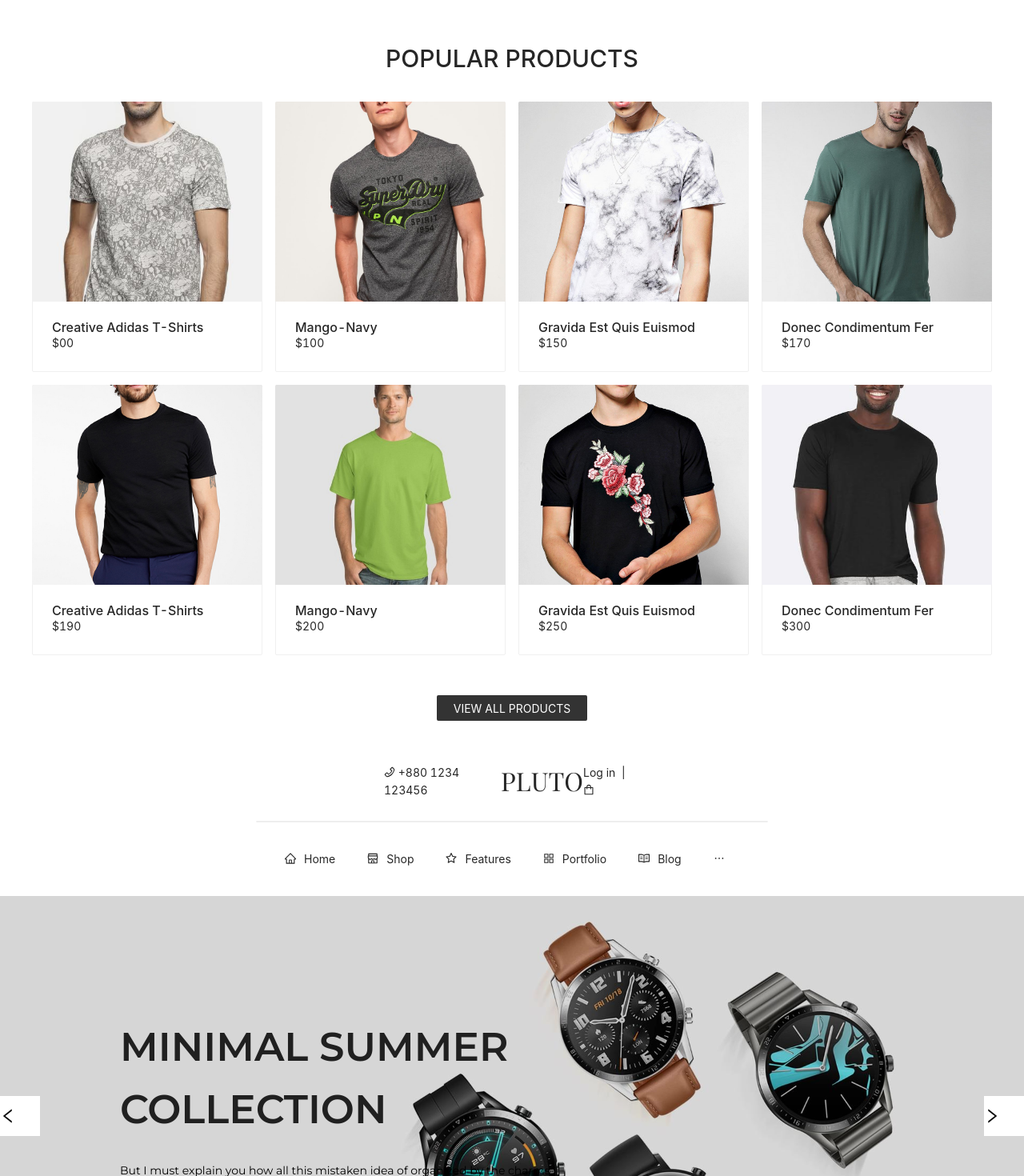
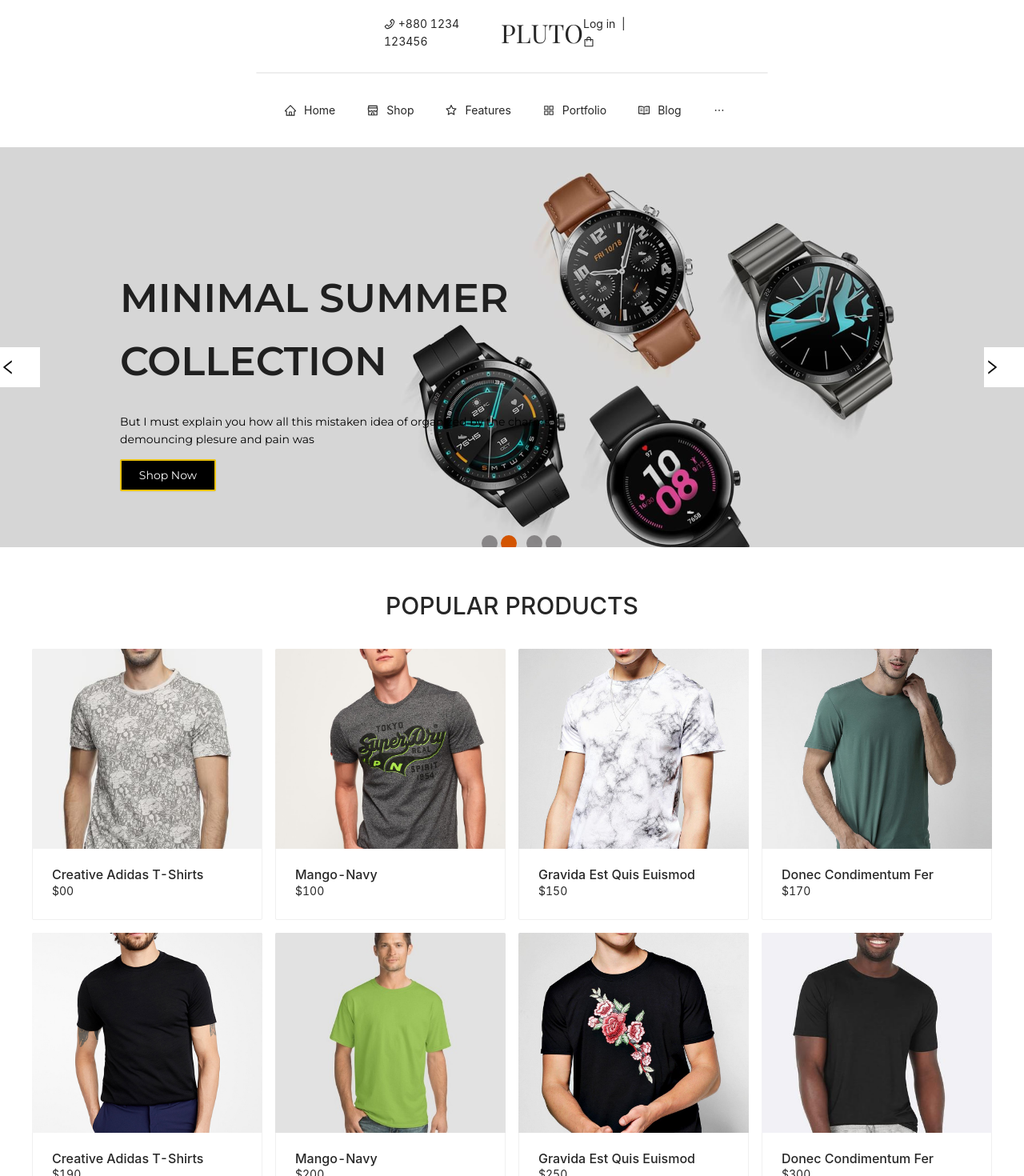
Before and after one commit to Alamin02/pluto, a React (Create React App) app: page / in a window 1280 px wide. Shown: the top 1470 px of the page at 80% size. Built offline with nearby package versions, Linux system fonts and the light colour scheme; a web font is replaced by a local one.

Commit message:
Change order

```diff
--- a/src/App.js
+++ b/src/App.js
@@ -1,7 +1,6 @@
-
-import React from 'react';
-import 'antd/dist/antd.css';
-import Features from './components/popular-products/Features'
+import React from "react";
+import "antd/dist/antd.css";
+import Features from "./components/popular-products/Features";
 
 import "antd/dist/antd.css";
 import "./App.css";
@@ -9,16 +8,12 @@ import "./App.css";
 import Slider from "./components/Slider.js";
 import Navbar from "./components/Navbar";
 
-
 function App() {
   return (
     <div>
-
+      <Navbar />
+      <Slider />
       <Features />
-
-      <Navbar />
-      <Slider />;
-
     </div>
   );
 }
```
